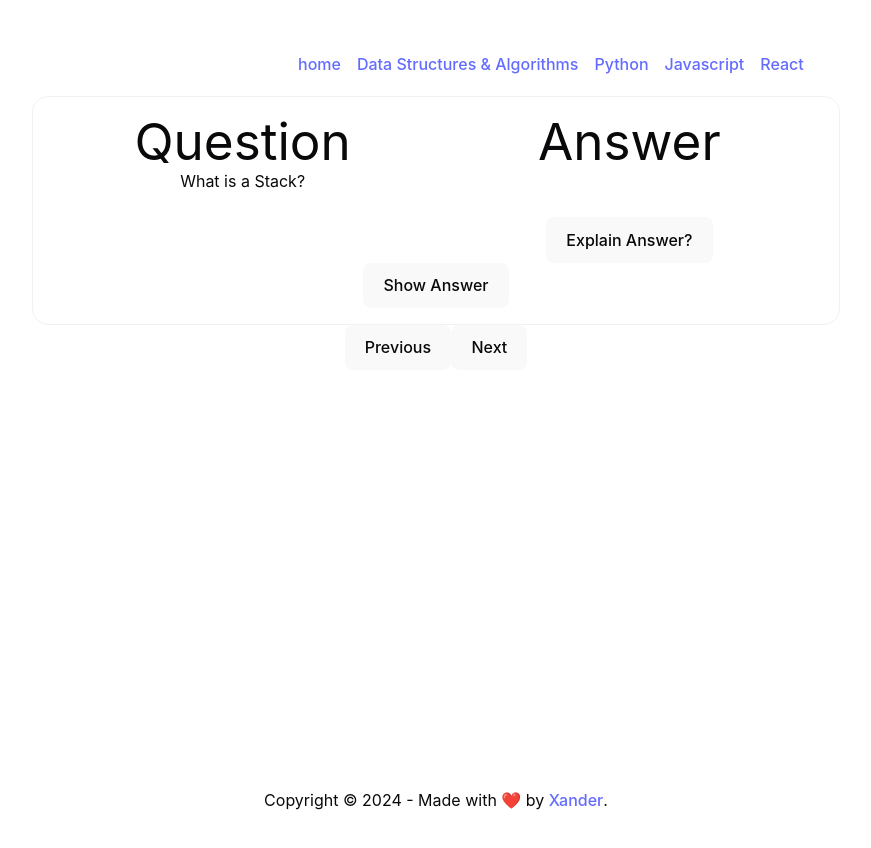
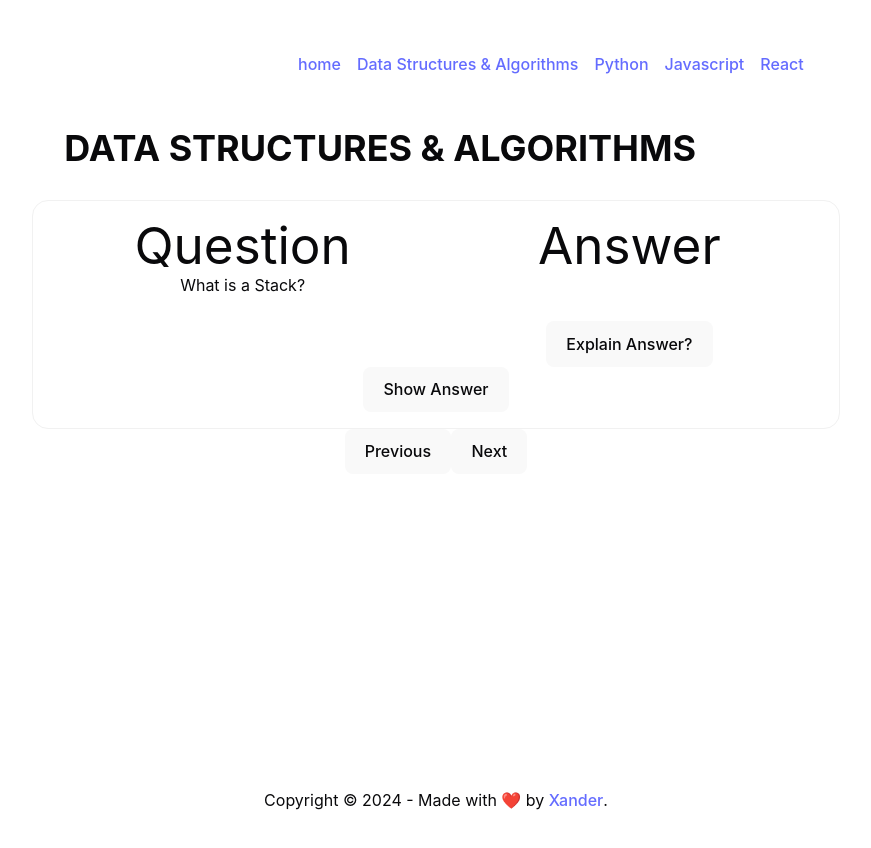
Before and after one commit to xdaybreakerx/quizquokka, a React (Vite) app: page /dsa in a window 1280 px wide. Shown: the top 848 px of the page, without its empty margins (204-1075 px from the left). Built offline with nearby package versions, Linux system fonts and the light colour scheme.

Commit message:
feat: page titles

```diff
--- a/src/pages/DSA.jsx
+++ b/src/pages/DSA.jsx
@@ -5,7 +5,10 @@ import { dataStructuresAlgosFlashCards } from "../assets/dsa-flash";
 export default function DSAPage() {
   return (
     <Layout>
-      <FlashCardController questionBank={dataStructuresAlgosFlashCards} />
+      <h1 className="text-4xl uppercase font-bold p-8 text-left">Data Structures & Algorithms</h1>
+      <div className="flex justify-center">
+        <FlashCardController questionBank={dataStructuresAlgosFlashCards} />
+      </div>
     </Layout>
   );
 }
--- a/src/pages/JavaScript.jsx
+++ b/src/pages/JavaScript.jsx
@@ -5,6 +5,7 @@ import { jsFlashCards } from "../assets/js-flash";
 export default function DSAPage() {
   return (
     <Layout>
+      <h1 className="text-4xl uppercase font-bold p-8 text-left">JavaScript</h1>
       <FlashCardController questionBank={jsFlashCards} />
     </Layout>
   );
--- a/src/pages/Python.jsx
+++ b/src/pages/Python.jsx
@@ -5,6 +5,7 @@ import { pyFlashCards } from "../assets/py-flash";
 export default function DSAPage() {
   return (
     <Layout>
+      <h1 className="text-4xl uppercase font-bold p-8 text-left">Python</h1>
       <FlashCardController questionBank={pyFlashCards} />
     </Layout>
   );
--- a/src/pages/React.jsx
+++ b/src/pages/React.jsx
@@ -5,6 +5,7 @@ import { reactFlashCards } from "../assets/react-flash";
 export default function DSAPage() {
   return (
     <Layout>
+      <h1 className="text-4xl uppercase font-bold p-8 text-left">React</h1>
       <FlashCardController questionBank={reactFlashCards} />
     </Layout>
   );
```
